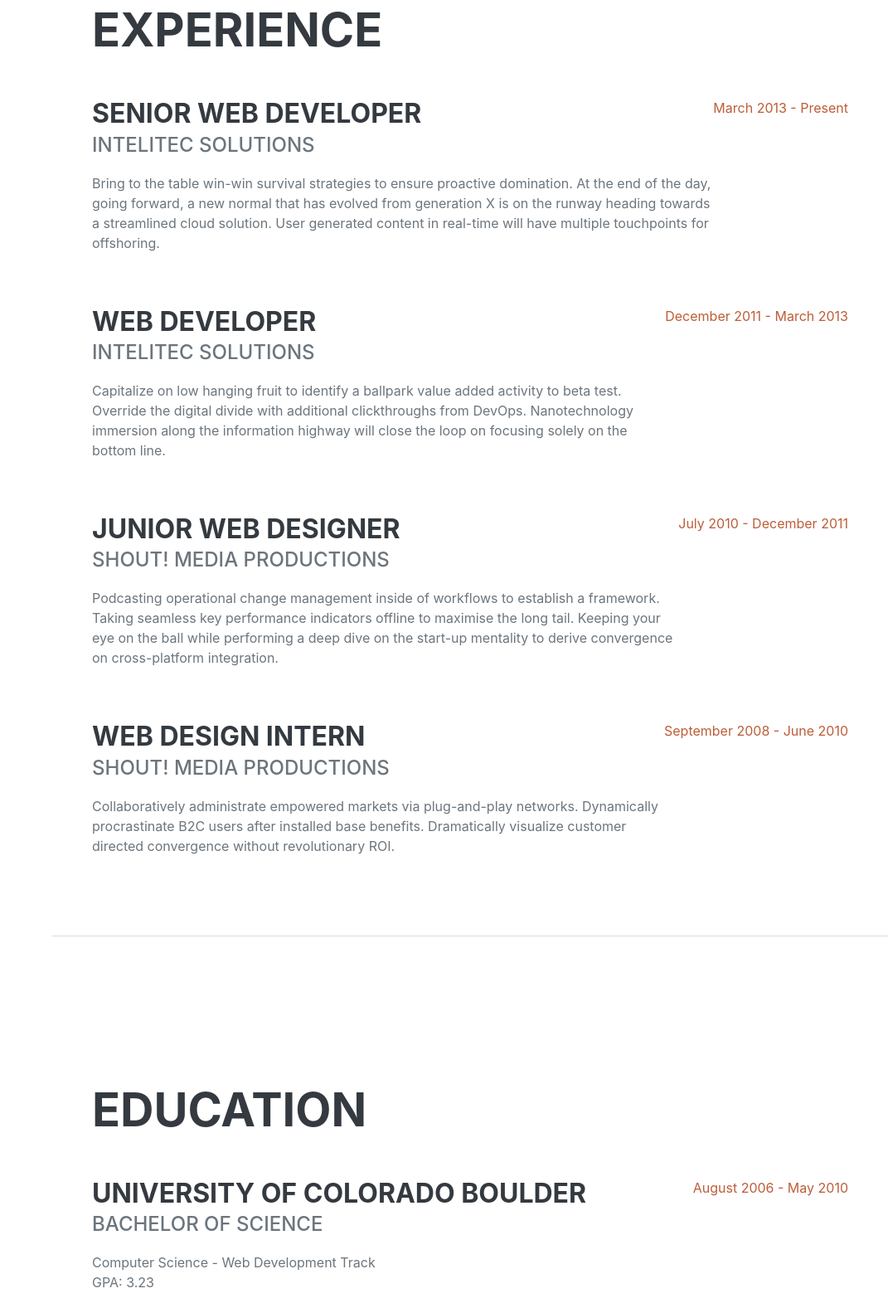
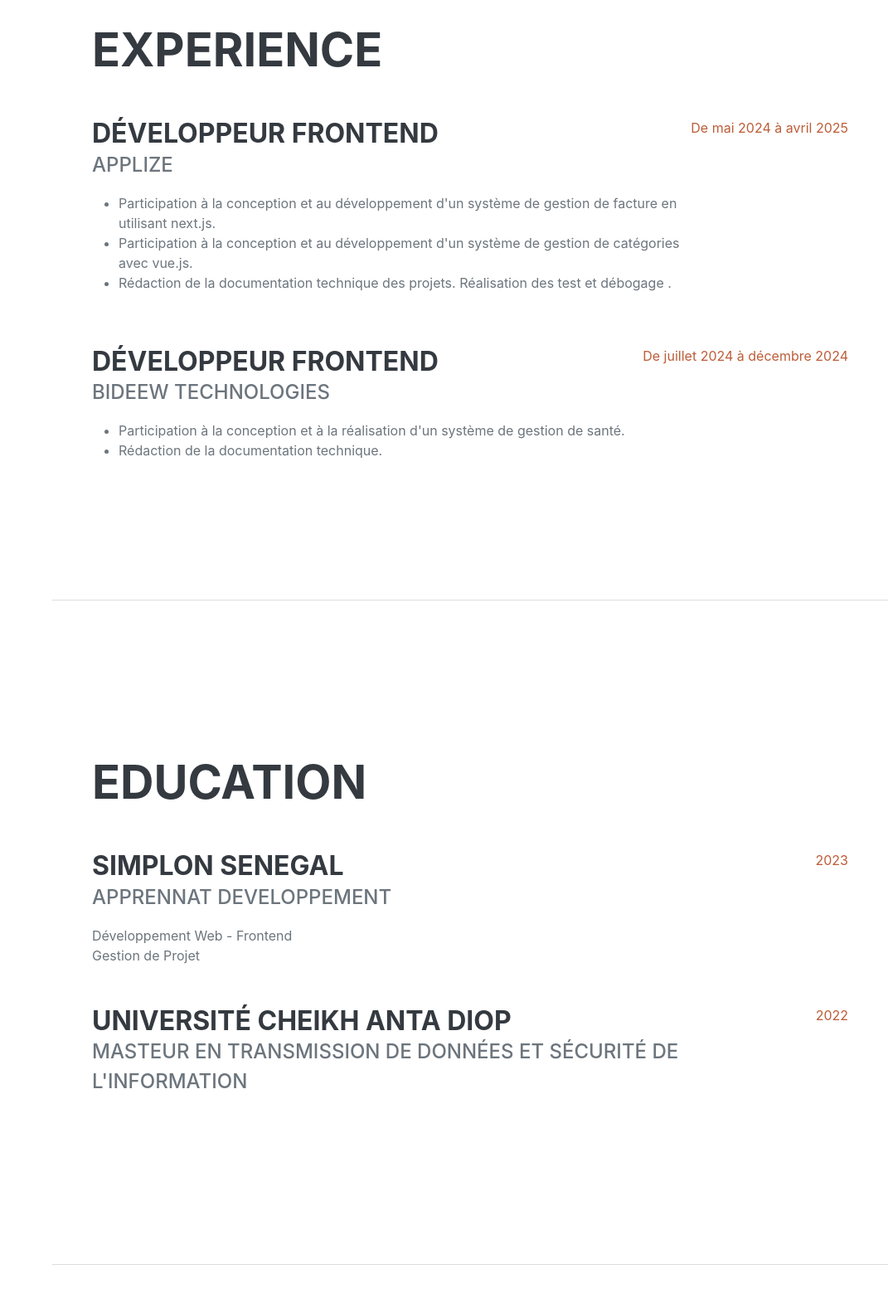
Before and after one commit to ndeye14/ndeye14.github.io, a plain HTML site: page index.html in a window 1280 px wide. Shown: the part 878-2455 px from the top of the page at 83% size, without its empty margins (209-1280 px from the left). Drawn offline with nearby package versions, Linux system fonts and the light colour scheme; a web font is replaced by a local one.

Commit message:
init Boostrap theme modif 2

```diff
--- a/index.html
+++ b/index.html
@@ -2,35 +2,85 @@
 <html lang="en">
   <head>
     <meta charset="utf-8" />
-        <meta name="viewport" content="width=device-width, initial-scale=1, shrink-to-fit=no" />
+    <meta
+      name="viewport"
+      content="width=device-width, initial-scale=1, shrink-to-fit=no"
+    />
     <meta name="description" content="" />
     <meta name="author" content="" />
     <title>Resume - Start Bootstrap Theme</title>
     <link rel="icon" type="image/x-icon" href="assets/img/favicon.ico" />
     <!-- Font Awesome icons (free version)-->
-        <script src="https://use.fontawesome.com/releases/v6.3.0/js/all.js" crossorigin="anonymous"></script>
+    <script
+      src="https://use.fontawesome.com/releases/v6.3.0/js/all.js"
+      crossorigin="anonymous"
+    ></script>
     <!-- Google fonts-->
-        <link href="https://fonts.googleapis.com/css?family=Saira+Extra+Condensed:500,700" rel="stylesheet" type="text/css" />
-        <link href="https://fonts.googleapis.com/css?family=Muli:400,400i,800,800i" rel="stylesheet" type="text/css" />
+    <link
+      href="https://fonts.googleapis.com/css?family=Saira+Extra+Condensed:500,700"
+      rel="stylesheet"
+      type="text/css"
+    />
+    <link
+      href="https://fonts.googleapis.com/css?family=Muli:400,400i,800,800i"
+      rel="stylesheet"
+      type="text/css"
+    />
     <!-- Core theme CSS (includes Bootstrap)-->
     <link href="css/styles.css" rel="stylesheet" />
   </head>
   <body id="page-top">
     <!-- Navigation-->
-        <nav class="navbar navbar-expand-lg navbar-dark bg-primary fixed-top" id="sideNav">
+    <nav
+      class="navbar navbar-expand-lg navbar-dark bg-primary fixed-top"
+      id="sideNav"
+    >
       <a class="navbar-brand js-scroll-trigger" href="#page-top">
         <span class="d-block d-lg-none">Ndeye Fatou Sow</span>
-                <span class="d-none d-lg-block"><img class="img-fluid img-profile rounded-circle mx-auto mb-2" src="assets/img/moi.jpg" alt="..." /></span>
+        <span class="d-none d-lg-block"
+          ><img
+            class="img-fluid img-profile rounded-circle mx-auto mb-2"
+            src="assets/img/moi.jpg"
+            alt="..."
+        /></span>
       </a>
-            <button class="navbar-toggler" type="button" data-bs-toggle="collapse" data-bs-target="#navbarResponsive" aria-controls="navbarResponsive" aria-expanded="false" aria-label="Toggle navigation"><span class="navbar-toggler-icon"></span></button>
+      <button
+        class="navbar-toggler"
+        type="button"
+        data-bs-toggle="collapse"
+        data-bs-target="#navbarResponsive"
+        aria-controls="navbarResponsive"
+        aria-expanded="false"
+        aria-label="Toggle navigation"
+      >
+        <span class="navbar-toggler-icon"></span>
+      </button>
       <div class="collapse navbar-collapse" id="navbarResponsive">
         <ul class="navbar-nav">
-                    <li class="nav-item"><a class="nav-link js-scroll-trigger" href="#about">About</a></li>
-                    <li class="nav-item"><a class="nav-link js-scroll-trigger" href="#experience">Experience</a></li>
-                    <li class="nav-item"><a class="nav-link js-scroll-trigger" href="#education">Education</a></li>
-                    <li class="nav-item"><a class="nav-link js-scroll-trigger" href="#skills">Skills</a></li>
-                    <li class="nav-item"><a class="nav-link js-scroll-trigger" href="#interests">Interests</a></li>
-                    <li class="nav-item"><a class="nav-link js-scroll-trigger" href="#awards">Awards</a></li>
+          <li class="nav-item">
+            <a class="nav-link js-scroll-trigger" href="#about">About</a>
+          </li>
+          <li class="nav-item">
+            <a class="nav-link js-scroll-trigger" href="#experience"
+              >Experience</a
+            >
+          </li>
+          <li class="nav-item">
+            <a class="nav-link js-scroll-trigger" href="#education"
+              >Education</a
+            >
+          </li>
+          <li class="nav-item">
+            <a class="nav-link js-scroll-trigger" href="#skills">Skills</a>
+          </li>
+          <li class="nav-item">
+            <a class="nav-link js-scroll-trigger" href="#interests"
+              >Interests</a
+            >
+          </li>
+          <li class="nav-item">
+            <a class="nav-link js-scroll-trigger" href="#awards">Awards</a>
+          </li>
         </ul>
       </div>
     </nav>
@@ -45,14 +95,32 @@
           </h1>
           <div class="subheading mb-5">
             Sicap Mbao · Dakar · 781723051 ·
-                        <a href="mailto:fatoundeye0123@email.com">fatoundeye0123@email.com</a>
+            <a href="mailto:fatoundeye0123@email.com"
+              >fatoundeye0123@email.com</a
+            >
           </div>
-                    <p class="lead mb-5">Je suis un développeur frontend spécialisé dans la création d'interfaces utilisateur modernes, intuitives et réactives. Fort d'une maîtrise des principaux frameworks et libraries comme React, Vue.js, et Angular, je conçois des applications web performantes et esthétiques. Curieux et motivé, je suis toujours à la recherche de nouvelles technologies pour améliorer l'expérience utilisateur et répondre aux défis du développement web.</p>
+          <p class="lead mb-5">
+            Je suis un développeur frontend spécialisé dans la création
+            d'interfaces utilisateur modernes, intuitives et réactives. Fort
+            d'une maîtrise des principaux frameworks et libraries comme NextJs,
+            Vue.js, et Angular, je conçois des applications web performantes et
+            esthétiques. Curieux et motivé, je suis toujours à la recherche de
+            nouvelles technologies pour améliorer l'expérience utilisateur et
+            répondre aux défis du développement web.
+          </p>
           <div class="social-icons">
-                        <a class="social-icon" href="www.linkedin.com/in/ndeye-fatou-sow-a4b340198"><i class="fab fa-linkedin-in"></i></a>
-                        <a class="social-icon" href="#!"><i class="fab fa-github"></i></a>
+            <a
+              class="social-icon"
+              href="https://www.linkedin.com/in/ndeye-fatou-sow-a4b340198"
+              ><i class="fab fa-linkedin-in"></i
+            ></a>
+            <a class="social-icon" href="https://github.com/ndeye14"
+              ><i class="fab fa-github"></i
+            ></a>
             <a class="social-icon" href="#!"><i class="fab fa-twitter"></i></a>
-                        <a class="social-icon" href="#!"><i class="fab fa-facebook-f"></i></a>
+            <a class="social-icon" href="#!"
+              ><i class="fab fa-facebook-f"></i
+            ></a>
           </div>
         </div>
       </section>
@@ -61,37 +129,48 @@
       <section class="resume-section" id="experience">
         <div class="resume-section-content">
           <h2 class="mb-5">Experience</h2>
-                    <div class="d-flex flex-column flex-md-row justify-content-between mb-5">
+          <div
+            class="d-flex flex-column flex-md-row justify-content-between mb-5"
+          >
             <div class="flex-grow-1">
-                            <h3 class="mb-0">Senior Web Developer</h3>
-                            <div class="subheading mb-3">Intelitec Solutions</div>
-                            <p>Bring to the table win-win survival strategies to ensure proactive domination. At the end of the day, going forward, a new normal that has evolved from generation X is on the runway heading towards a streamlined cloud solution. User generated content in real-time will have multiple touchpoints for offshoring.</p>
+              <h3 class="mb-0">Développeur Frontend</h3>
+              <div class="subheading mb-3">Applize</div>
+              <ul>
+                <li>
+                  Participation à la conception et au développement d'un système
+                  de gestion de facture en utilisant next.js.
+                </li>
+                <li>
+                  Participation à la conception et au développement d'un système
+                  de gestion de catégories avec vue.js.
+                </li>
+                <li>
+                  Rédaction de la documentation technique des projets.
+                  Réalisation des test et débogage .
+                </li>
+              </ul>
             </div>
-                        <div class="flex-shrink-0"><span class="text-primary">March 2013 - Present</span></div>
+            <div class="flex-shrink-0">
+              <span class="text-primary">De mai 2024 à avril 2025</span>
             </div>
-                    <div class="d-flex flex-column flex-md-row justify-content-between mb-5">
+          </div>
+          <div
+            class="d-flex flex-column flex-md-row justify-content-between mb-5"
+          >
             <div class="flex-grow-1">
-                            <h3 class="mb-0">Web Developer</h3>
-                            <div class="subheading mb-3">Intelitec Solutions</div>
-                            <p>Capitalize on low hanging fruit to identify a ballpark value added activity to beta test. Override the digital divide with additional clickthroughs from DevOps. Nanotechnology immersion along the information highway will close the loop on focusing solely on the bottom line.</p>
+              <h3 class="mb-0">Développeur Frontend</h3>
+              <div class="subheading mb-3">Bideew Technologies</div>
+              <ul>
+                <li>
+                  Participation à la conception et à la réalisation d'un système
+                  de gestion de santé.
+                </li>
+                <li>Rédaction de la documentation technique.</li>
+              </ul>
             </div>
-                        <div class="flex-shrink-0"><span class="text-primary">December 2011 - March 2013</span></div>
+            <div class="flex-shrink-0">
+              <span class="text-primary">De juillet 2024 à décembre 2024</span>
             </div>
-                    <div class="d-flex flex-column flex-md-row justify-content-between mb-5">
-                        <div class="flex-grow-1">
-                            <h3 class="mb-0">Junior Web Designer</h3>
-                            <div class="subheading mb-3">Shout! Media Productions</div>
-                            <p>Podcasting operational change management inside of workflows to establish a framework. Taking seamless key performance indicators offline to maximise the long tail. Keeping your eye on the ball while performing a deep dive on the start-up mentality to derive convergence on cross-platform integration.</p>
-                        </div>
-                        <div class="flex-shrink-0"><span class="text-primary">July 2010 - December 2011</span></div>
-                    </div>
-                    <div class="d-flex flex-column flex-md-row justify-content-between">
-                        <div class="flex-grow-1">
-                            <h3 class="mb-0">Web Design Intern</h3>
-                            <div class="subheading mb-3">Shout! Media Productions</div>
-                            <p>Collaboratively administrate empowered markets via plug-and-play networks. Dynamically procrastinate B2C users after installed base benefits. Dramatically visualize customer directed convergence without revolutionary ROI.</p>
-                        </div>
-                        <div class="flex-shrink-0"><span class="text-primary">September 2008 - June 2010</span></div>
           </div>
         </div>
       </section>
@@ -100,22 +179,27 @@
       <section class="resume-section" id="education">
         <div class="resume-section-content">
           <h2 class="mb-5">Education</h2>
-                    <div class="d-flex flex-column flex-md-row justify-content-between mb-5">
+          <div
+            class="d-flex flex-column flex-md-row justify-content-between mb-5"
+          >
             <div class="flex-grow-1">
-                            <h3 class="mb-0">University of Colorado Boulder</h3>
-                            <div class="subheading mb-3">Bachelor of Science</div>
-                            <div>Computer Science - Web Development Track</div>
-                            <p>GPA: 3.23</p>
+              <h3 class="mb-0">Simplon Senegal</h3>
+              <div class="subheading mb-3">apprennat developpement</div>
+              <div>Développement Web - Frontend</div>
+              <div>Gestion de Projet</div>
             </div>
-                        <div class="flex-shrink-0"><span class="text-primary">August 2006 - May 2010</span></div>
+            <div class="flex-shrink-0">
+              <span class="text-primary">2023</span>
+            </div>
           </div>
           <div class="d-flex flex-column flex-md-row justify-content-between">
             <div class="flex-grow-1">
-                            <h3 class="mb-0">James Buchanan High School</h3>
-                            <div class="subheading mb-3">Technology Magnet Program</div>
-                            <p>GPA: 3.56</p>
+              <h3 class="mb-0">Université Cheikh Anta Diop</h3>
+              <div class="subheading mb-3">Masteur en transmission de données et sécurité de l'information</div>
             </div>
-                        <div class="flex-shrink-0"><span class="text-primary">August 2002 - May 2006</span></div>
+            <div class="flex-shrink-0">
+              <span class="text-primary">2022</span>
+            </div>
           </div>
         </div>
       </section>
@@ -130,14 +214,15 @@
             <li class="list-inline-item"><i class="fab fa-css3-alt"></i></li>
             <li class="list-inline-item"><i class="fab fa-js-square"></i></li>
             <li class="list-inline-item"><i class="fab fa-angular"></i></li>
-                        <li class="list-inline-item"><i class="fab fa-react"></i></li>
+            <!-- <li class="list-inline-item"><i class="fab fa-react"></i></li> -->
             <li class="list-inline-item"><i class="fab fa-node-js"></i></li>
-                        <li class="list-inline-item"><i class="fab fa-sass"></i></li>
-                        <li class="list-inline-item"><i class="fab fa-less"></i></li>
+            <!-- <li class="list-inline-item"><i class="fab fa-sass"></i></li> -->
+            <!-- <li class="list-inline-item"><i class="fab fa-less"></i></li> -->
             <li class="list-inline-item"><i class="fab fa-wordpress"></i></li>
-                        <li class="list-inline-item"><i class="fab fa-gulp"></i></li>
-                        <li class="list-inline-item"><i class="fab fa-grunt"></i></li>
+            <!-- <li class="list-inline-item"><i class="fab fa-gulp"></i></li> -->
+            <!-- <li class="list-inline-item"><i class="fab fa-grunt"></i></li> -->
             <li class="list-inline-item"><i class="fab fa-npm"></i></li>
+            <li class="list-inline-item"><i class="fab fa-nextjs"></i></li>
           </ul>
           <div class="subheading mb-3">Workflow</div>
           <ul class="fa-ul mb-0">
@@ -165,8 +250,12 @@
       <section class="resume-section" id="interests">
         <div class="resume-section-content">
           <h2 class="mb-5">Interests</h2>
-                    <p>Apart from being a web developer, I enjoy most of my time being outdoors. In the winter, I am an avid skier and novice ice climber. During the warmer months here in Colorado, I enjoy mountain biking, free climbing, and kayaking.</p>
-                    <p class="mb-0">When forced indoors, I follow a number of sci-fi and fantasy genre movies and television shows, I am an aspiring chef, and I spend a large amount of my free time exploring the latest technology advancements in the front-end web development world.</p>
+          <ul>
+            <li>Sport</li>
+            <li>Lecture</li>
+            <li>Sport</li>
+            <li>Voyage</li>
+          </ul>
         </div>
       </section>
       <hr class="m-0" />
@@ -176,43 +265,60 @@
           <h2 class="mb-5">Awards & Certifications</h2>
           <ul class="fa-ul mb-0">
             <li>
-                            <span class="fa-li"><i class="fas fa-trophy text-warning"></i></span>
-                            Google Analytics Certified Developer
+              <span class="fa-li"
+                ><i class="fas fa-trophy text-warning"></i
+              ></span>
+              Certificat en AWS Certified Cloud
             </li>
-                        <li>
-                            <span class="fa-li"><i class="fas fa-trophy text-warning"></i></span>
+            <!-- <li>
+              <span class="fa-li"
+                ><i class="fas fa-trophy text-warning"></i
+              ></span>
               Mobile Web Specialist - Google Certification
             </li>
             <li>
-                            <span class="fa-li"><i class="fas fa-trophy text-warning"></i></span>
+              <span class="fa-li"
+                ><i class="fas fa-trophy text-warning"></i
+              ></span>
               1
               <sup>st</sup>
-                            Place - University of Colorado Boulder - Emerging Tech Competition 2009
+              Place - University of Colorado Boulder - Emerging Tech Competition
+              2009
             </li>
             <li>
-                            <span class="fa-li"><i class="fas fa-trophy text-warning"></i></span>
+              <span class="fa-li"
+                ><i class="fas fa-trophy text-warning"></i
+              ></span>
               1
               <sup>st</sup>
-                            Place - University of Colorado Boulder - Adobe Creative Jam 2008 (UI Design Category)
+              Place - University of Colorado Boulder - Adobe Creative Jam 2008
+              (UI Design Category)
             </li>
             <li>
-                            <span class="fa-li"><i class="fas fa-trophy text-warning"></i></span>
+              <span class="fa-li"
+                ><i class="fas fa-trophy text-warning"></i
+              ></span>
               2
               <sup>nd</sup>
-                            Place - University of Colorado Boulder - Emerging Tech Competition 2008
+              Place - University of Colorado Boulder - Emerging Tech Competition
+              2008
             </li>
             <li>
-                            <span class="fa-li"><i class="fas fa-trophy text-warning"></i></span>
+              <span class="fa-li"
+                ><i class="fas fa-trophy text-warning"></i
+              ></span>
               1
               <sup>st</sup>
               Place - James Buchanan High School - Hackathon 2006
             </li>
             <li>
-                            <span class="fa-li"><i class="fas fa-trophy text-warning"></i></span>
+              <span class="fa-li"
+                ><i class="fas fa-trophy text-warning"></i
+              ></span>
               3
               <sup>rd</sup>
               Place - James Buchanan High School - Hackathon 2005
-                        </li>
+            </li> -->
           </ul>
         </div>
       </section>
```
Lines whose indentation alone changed are shown as unchanged.
